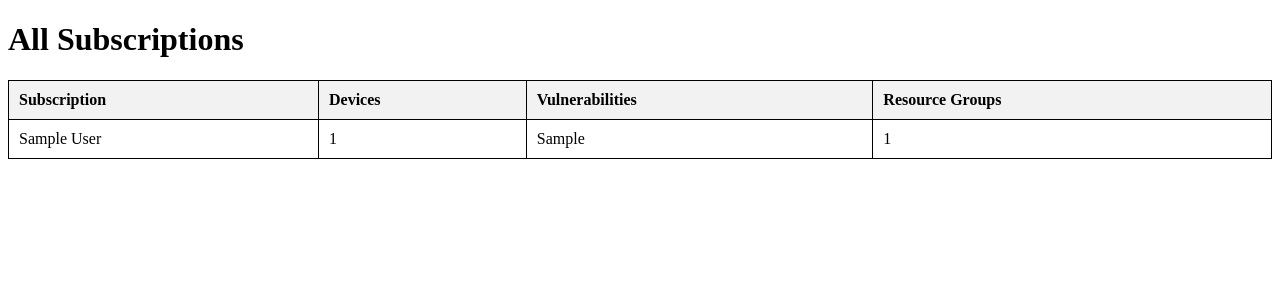
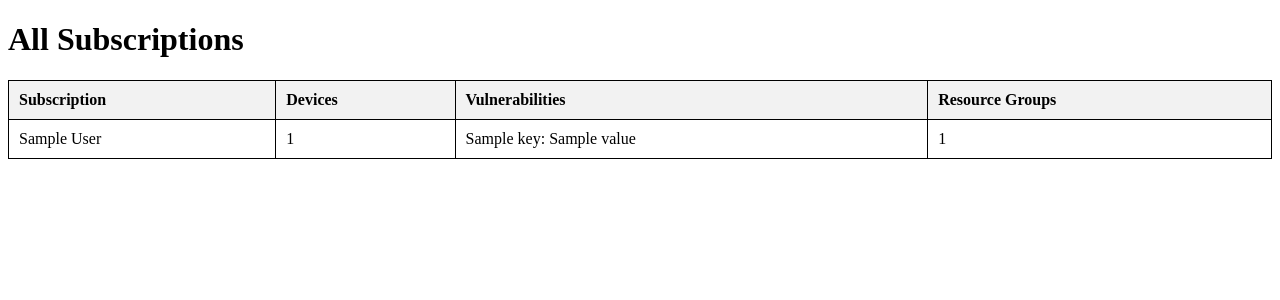
Before and after one commit to helfiesp/VulnTracker, a Django app: template templates/all_subscriptions.html in a window 1280 px wide. Shown: the top 300 px of the page. Run offline with Django 5.2, Linux system fonts and the light colour scheme; the template is opened without the code that fills it: most values are stand-ins (such as "Sample title", 1, 10 or a date in 2020).

Commit message:
Update all_subscriptions.html

```diff
--- a/templates/all_subscriptions.html
+++ b/templates/all_subscriptions.html
@@ -36,7 +36,13 @@
                 <tr>
                     <td>{{ detail.subscription.display_name }}</td>
                     <td>{{ detail.device_count }}</td>
-                    <td>{{ detail.vulnerability_count }}</td>
+                    <td>
+                        {% for key, value in detail.vulnerability_count.items %}
+                            {% if value != 0 %}
+                                {{ key }}: {{ value }}<br>
+                            {% endif %}
+                        {% endfor %}
+                    </td>
                     <td>{{ detail.resource_group_count }}</td>
                 </tr>
             {% endfor %}
```
